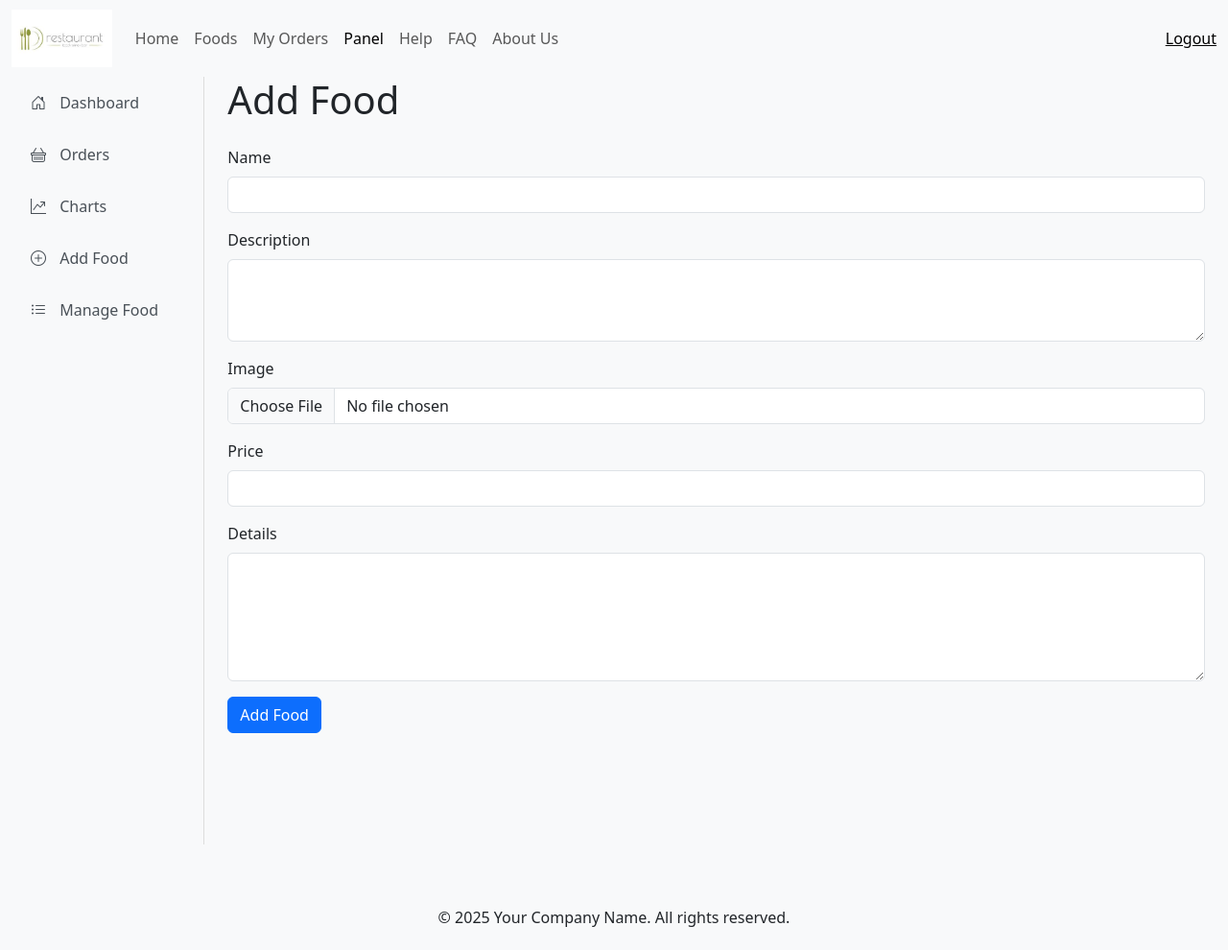
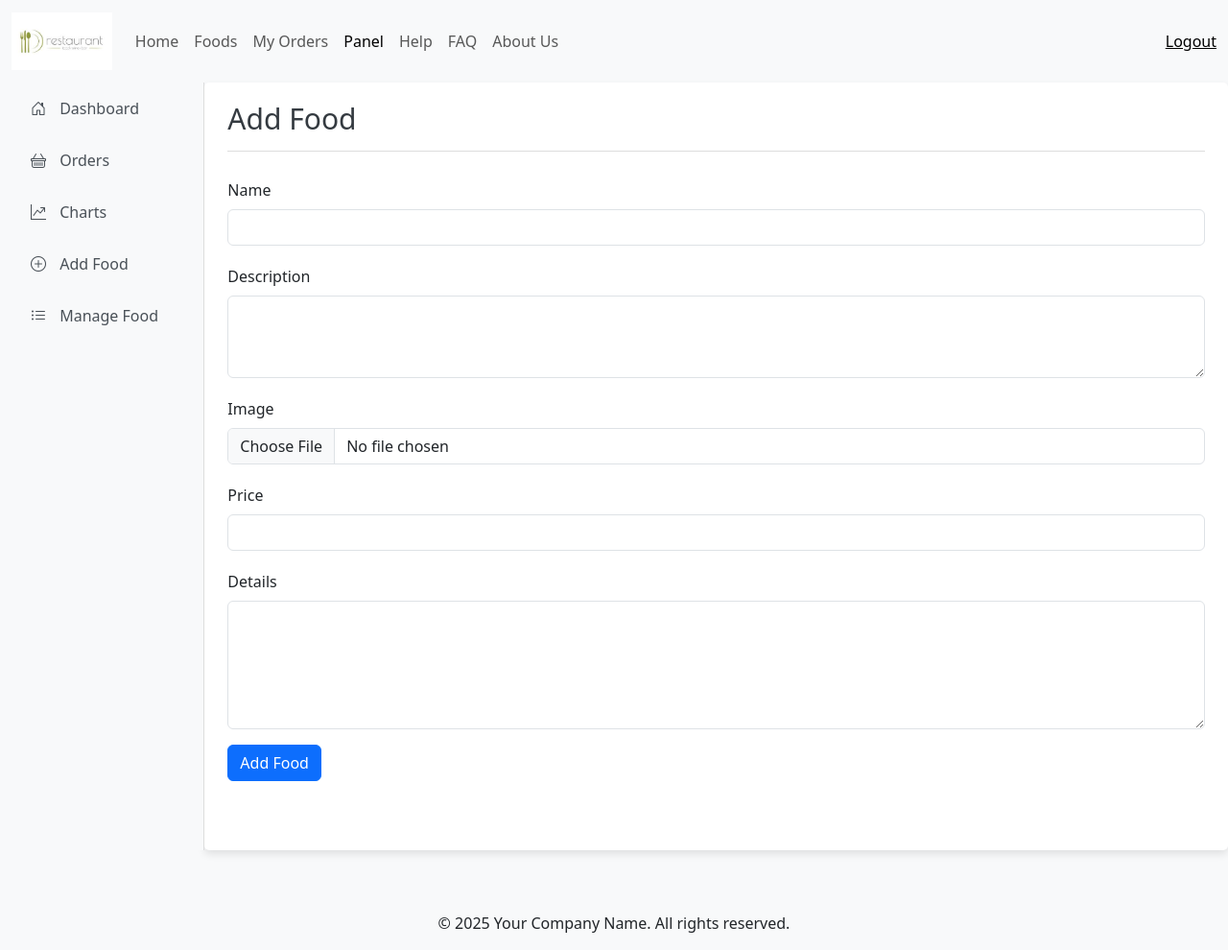
Before and after one commit to xan-is-him/Food-Ordering-System, a PHP site: page /add_food.php in a window 1280 px wide. Shown: the whole page at 96% size. Before the commit the page ends 966 px from the top, so only its background shows below. Run offline with PHP 8.4, Linux system fonts and the light colour scheme; the visitor is signed in with stand-in values (Sample User, id 1); data that the repository does not hold is empty.

Commit message:
Update add_food.php

```diff
--- a/add_food.php
+++ b/add_food.php
@@ -61,6 +61,13 @@
     <!-- Include Bootstrap Icons for sidebar icons -->
     <link href="https://cdn.jsdelivr.net/npm/bootstrap-icons/font/bootstrap-icons.css" rel="stylesheet">
     <style>
+        /* General Reset for Margin and Padding */
+        body {
+            margin: 0; /* Remove margin for the body */
+            padding: 0; /* Remove padding for the body */
+            padding-top: 3px; /* Add 12px padding to the top */
+        }
+
         /* Sidebar Styling */
         .sidebar {
             background-color: #f8f9fa; /* Light background for the sidebar */
@@ -71,11 +78,15 @@
         }
 
         .sidebar .nav-link {
-            font-size: 16px;
+            font-size: 16px; /* Font size from first code */
             font-weight: 500;
             padding: 15px 20px;
             color: #495057; /* Text color */
         }
+        .navbar {
+          margin-bottom: 3px;
+         }
+
 
         .sidebar .nav-link:hover {
             background-color: #007bff;
@@ -90,6 +101,40 @@
 
         .sidebar i {
             margin-right: 10px; /* Space between icon and text */
+        }
+
+        /* Main Content Styling */
+        main {
+            background-color: #ffffff; /* White background for main content */
+            padding: 20px; /* Padding for content */
+            border-radius: 5px; /* Rounded corners */
+            box-shadow: 0 4px 8px rgba(0, 0, 0, 0.1); /* Subtle shadow effect */
+            font-size: 20px; /* Font size from first code */
+        }
+
+        main h1 {
+            font-size: 30px; /* Slightly larger font size for headings */
+            margin-bottom: 20px; /* Space below the heading */
+            color: #343a40; /* Dark text color for the heading */
+            border-bottom: 1px solid #ddd; /* Thinner grey line under the heading */
+            padding-bottom: 15px; /* Added 5px more space between the line and the heading */
+        }
+
+        .form-label {
+            font-size: 16px; /* Font size for labels */
+        }
+
+        .form-control {
+            font-size: 16px; /* Font size for input fields */
+        }
+
+        /* Form Styling */
+        .mb-3 {
+            margin-bottom: 20px;
+        }
+
+        .btn-primary {
+            font-size: 16px; /* Font size for buttons */
         }
     </style>
 </head>
```
